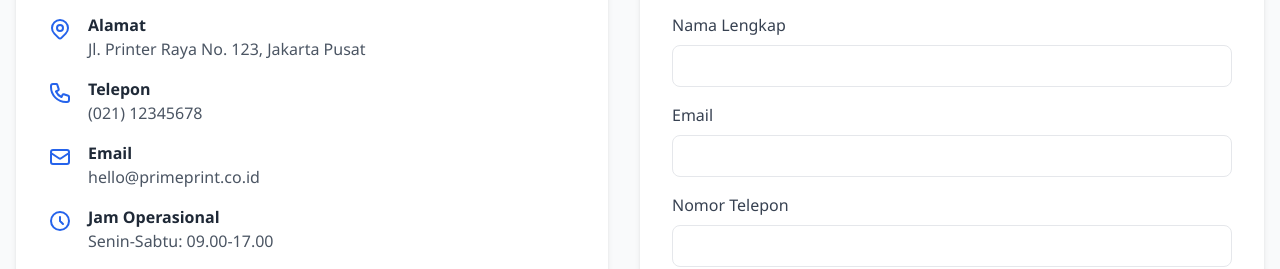
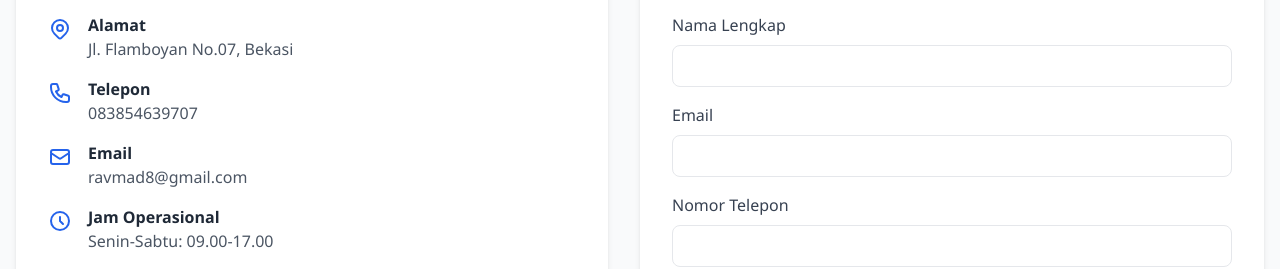
Before and after one commit to RDINTHEFUTURE/IMKMRA, a website built with webpack: page contact.html in a window 1280 px wide. Shown: the part 327-596 px from the top of the page. Built offline with nearby package versions, Linux system fonts and the light colour scheme.

Commit message:
Update contact.html

```diff
--- a/contact.html
+++ b/contact.html
@@ -361,7 +361,7 @@
               </svg>
               <div>
                 <h4 class="font-bold">Alamat</h4>
-                <p class="text-gray-600 dark:text-gray-300">Jl. Printer Raya No. 123, Jakarta Pusat</p>
+                <p class="text-gray-600 dark:text-gray-300">Jl. Flamboyan No.07, Bekasi</p>
               </div>
             </div>
             <div class="flex items-start">
@@ -370,7 +370,7 @@
               </svg>
               <div>
                 <h4 class="font-bold">Telepon</h4>
-                <p class="text-gray-600 dark:text-gray-300">(021) 12345678</p>
+                <p class="text-gray-600 dark:text-gray-300">083854639707</p>
               </div>
             </div>
             <div class="flex items-start">
@@ -379,7 +379,7 @@
               </svg>
               <div>
                 <h4 class="font-bold">Email</h4>
-                <p class="text-gray-600 dark:text-gray-300">hello@primeprint.co.id</p>
+                <p class="text-gray-600 dark:text-gray-300">ravmad8@gmail.com</p>
               </div>
             </div>
             <div class="flex items-start">
```
